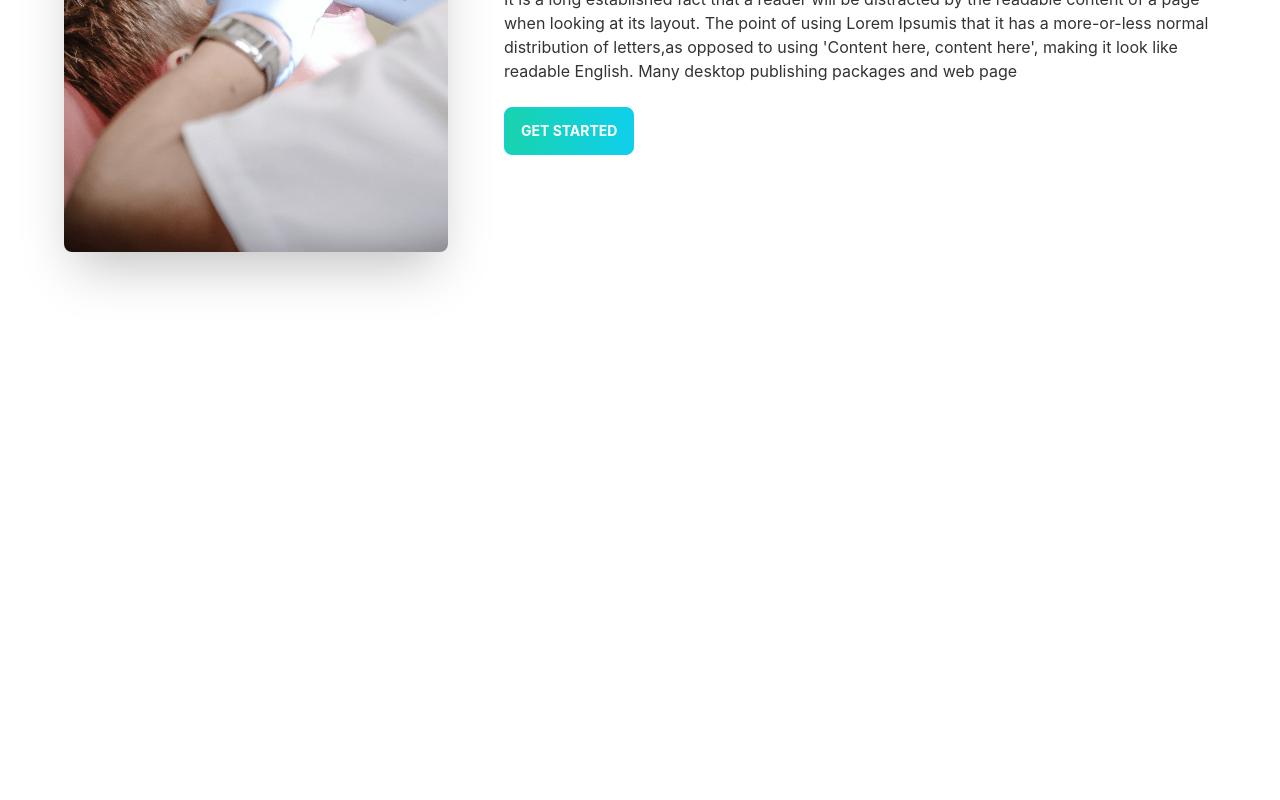
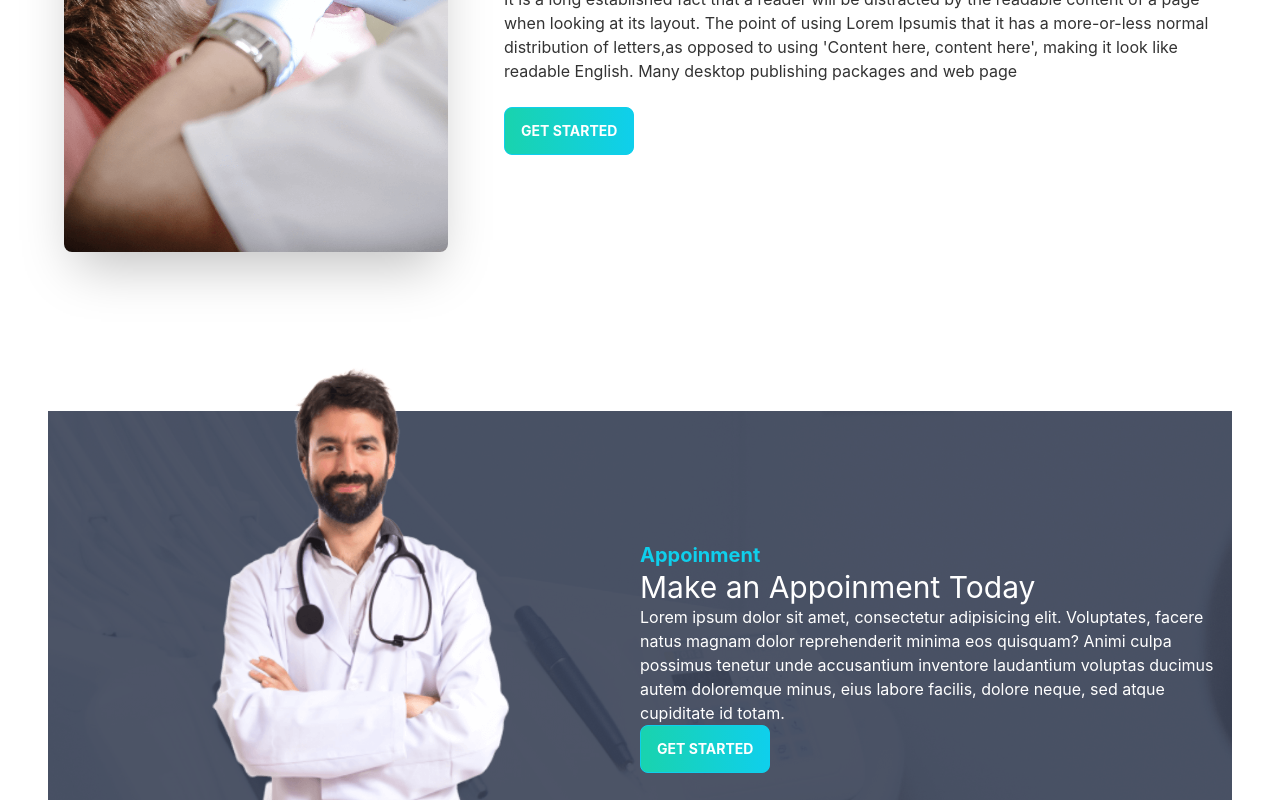
Before and after one commit to nnabicse/nnabi-hospital-client, a React (Create React App) app: page / in a window 1280 px wide. Shown: the part 2000-2800 px from the top of the page. Before the commit the page ends 2411 px from the top, so only its background shows below. Built offline with nearby package versions, Linux system fonts and the light colour scheme.

Commit message:
testimonials section implemented

```diff
--- a/src/Pages/Home/Banner.js
+++ b/src/Pages/Home/Banner.js
@@ -1,6 +1,7 @@
 import React from 'react';
 import './Banner.css'
 import chair from '../../assets/images/chair.png'
+import PrimaryButton from '../Shared/PrimaryButton';
 
 const Banner = () => {
     return (
@@ -10,7 +11,7 @@ const Banner = () => {
                 <div>
                     <h1 class="text-5xl font-bold">Your New Smile Starts Here</h1>
                     <p class="py-6">Lorem ipsum, dolor sit amet consectetur adipisicing elit. Recusandae, nam nulla. Ad fuga minus debitis impedit unde maxime animi, dolorem labore praesentium et doloremque nulla aut cumque aliquid assumenda hic possimus beatae, alias vero enim ex reiciendis maiores facere corporis! Earum odit autem optio adipisci quae voluptatem necessitatibus, sed deleniti?</p>
-                    <button class="btn btn-primary uppercase text-white font-bold bg-gradient-to-r from-secondary to-primary">Get Started</button>
+                    <PrimaryButton>Get Started</PrimaryButton>
                 </div>
             </div>
         </div>
--- a/src/Pages/Home/BannerSecond.js
+++ b/src/Pages/Home/BannerSecond.js
@@ -1,5 +1,6 @@
 import React from 'react';
 import treatment from '../../assets/images/treatment.png';
+import PrimaryButton from '../Shared/PrimaryButton';
 
 const BannerSecond = () => {
     return (
@@ -9,7 +10,7 @@ const BannerSecond = () => {
                 <div>
                     <h1 class="text-5xl font-bold">Exceptional Dental Care, on Your Terms</h1>
                     <p class="py-6">It is a long established fact that a reader will be distracted by the readable content of a page when looking at its layout. The point of using Lorem Ipsumis that it has a more-or-less normal distribution of letters,as opposed to using 'Content here, content here', making it look like readable English. Many desktop publishing packages and web page</p>
-                    <button class="btn btn-primary uppercase text-white font-bold bg-gradient-to-r from-secondary to-primary">Get Started</button>
+                    <PrimaryButton>Get Started</PrimaryButton>
                 </div>
             </div>
         </div>
--- a/src/Pages/Home/Home.js
+++ b/src/Pages/Home/Home.js
@@ -3,7 +3,9 @@ import Banner from './Banner';
 import BannerSecond from './BannerSecond';
 import './Home.css';
 import Info from './Info';
+import MakeAppoinment from './MakeAppoinment';
 import Services from './Services';
+import Testimonials from './Testimonials';
 
 const Home = () => {
     return (
@@ -12,6 +14,8 @@ const Home = () => {
             <Info></Info>
             <Services></Services>
             <BannerSecond></BannerSecond>
+            <MakeAppoinment></MakeAppoinment>
+            <Testimonials></Testimonials>
         </div>
     );
 };
--- /dev/null
+++ b/src/Pages/Home/MakeAppoinment.js
@@ -0,0 +1,25 @@
+import React from 'react';
+import doctor from '../../assets/images/doctor.png'
+import appoinment from '../../assets/images/appointment.png'
+import PrimaryButton from '../Shared/PrimaryButton';
+
+const MakeAppoinment = () => {
+    return (
+        <section style={{
+            background: `url(${appoinment})`
+        }} className='flex justify-center items-center w-full'>
+            <div className='flex-1 hidden lg:block'>
+                <img className='mt-[-100px]' src={doctor} alt="" />
+            </div>
+            <div className='flex-1'>
+                <h3 className='text-xl text-primary font-bold'>Appoinment</h3>
+                <h2 className='text-3xl text-white'>Make an Appoinment Today</h2>
+                <p className='text-white'>Lorem ipsum dolor sit amet, consectetur adipisicing elit. Voluptates, facere natus magnam dolor reprehenderit minima eos quisquam? Animi culpa possimus tenetur unde accusantium inventore laudantium voluptas ducimus autem doloremque minus, eius labore facilis, dolore neque, sed atque cupiditate id totam.</p>
+                <PrimaryButton>Get Started</PrimaryButton>
+            </div>
+
+        </section>
+    );
+};
+
+export default MakeAppoinment;
--- /dev/null
+++ b/src/Pages/Home/Review.js
@@ -0,0 +1,25 @@
+import React from 'react';
+
+const Review = (props) => {
+    const { _id, name, review, img, location } = props
+    return (
+        <div class="card lg:max-w-lg bg-base-100 shadow-xl">
+            <div class="card-body">
+                <p>{review}</p>
+                <div className='flex justify-center items-center'>
+                    <div class="avatar">
+                        <div class="w-24 rounded-full ring ring-primary ring-offset-base-100 mr-5">
+                            <img src={img} />
+                        </div>
+                    </div>
+                    <div>
+                        <h4 className='text-xl'>{name}</h4>
+                        <p>{location}</p>
+                    </div>
+                </div>
+            </div>
+        </div>
+    );
+};
+
+export default Review;
--- /dev/null
+++ b/src/Pages/Home/Testimonials.js
@@ -0,0 +1,60 @@
+import React from 'react';
+import quote from '../../assets/icons/quote.svg'
+import people1 from '../../assets/images/people1.png'
+import people2 from '../../assets/images/people2.png'
+import people3 from '../../assets/images/people3.png'
+import Review from './Review';
+
+const Testimonials = () => {
+    const reviews = [
+        {
+            _id: 1,
+            name: 'Winson Harry',
+            review: 'It is a long established fact that by the readable content of a lot layout. The point of using Lorem a more-or-less normal distribu to using Content here, content',
+            img: people1,
+            location: 'Chittagong'
+        },
+        {
+            _id: 2,
+            name: 'Winson Harry',
+            review: 'It is a long established fact that by the readable content of a lot layout. The point of using Lorem a more-or-less normal distribu to using Content here, content',
+            img: people2,
+            location: 'Dhaka'
+        },
+        {
+            _id: 3,
+            name: 'Winson Harry',
+            review: 'It is a long established fact that by the readable content of a lot layout. The point of using Lorem a more-or-less normal distribu to using Content here, content',
+            img: people3,
+            location: 'Brahamanbaria'
+        }
+    ]
+    return (
+        <section className='my-28'>
+            <div className='flex justify-between'>
+                <div>
+                    <h4 className='text-xl text-primary font-bold'>Testimonials</h4>
+                    <h2 className='text-3xl'>What Our Patients Say</h2>
+                </div>
+                <div>
+                    <img className='w-24 lg:w-48' src={quote} alt="" />
+                </div>
+
+            </div>
+            <div className='grid sm:grid-cols-1 md:grid-cols-2 lg:grid-cols-3 gap-5'>
+                {
+                    reviews.map(review => <Review
+                        key={review._id}
+                        name={review.name}
+                        review={review.review}
+                        img={review.img}
+                        location={review.location}
+                    ></Review>)
+                }
+
+            </div>
+        </section>
+    );
+};
+
+export default Testimonials;
--- /dev/null
+++ b/src/Pages/Shared/PrimaryButton.js
@@ -0,0 +1,11 @@
+import React from 'react';
+
+const PrimaryButton = ({ children }) => {
+    return (
+        <div>
+            <button class="btn btn-primary uppercase text-white font-bold bg-gradient-to-r from-secondary to-primary">{children}</button>
+        </div>
+    );
+};
+
+export default PrimaryButton;
```
